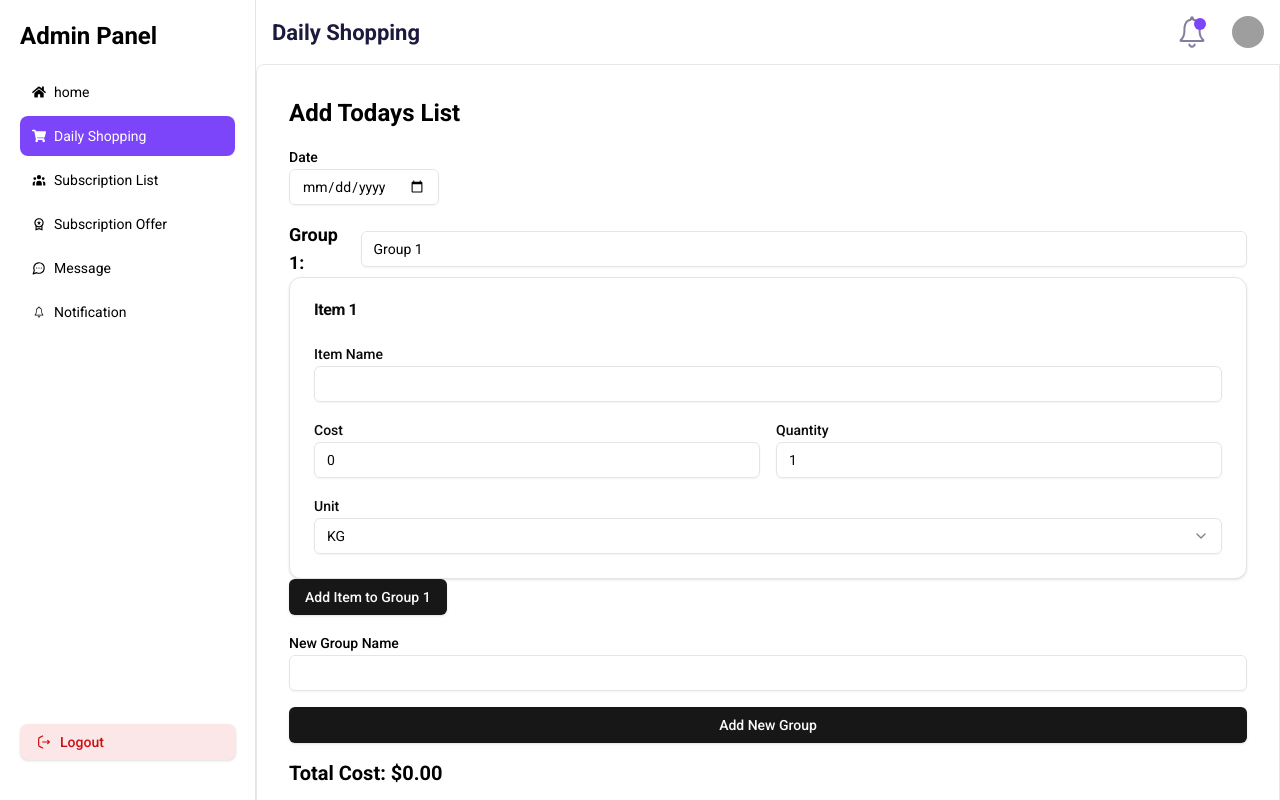
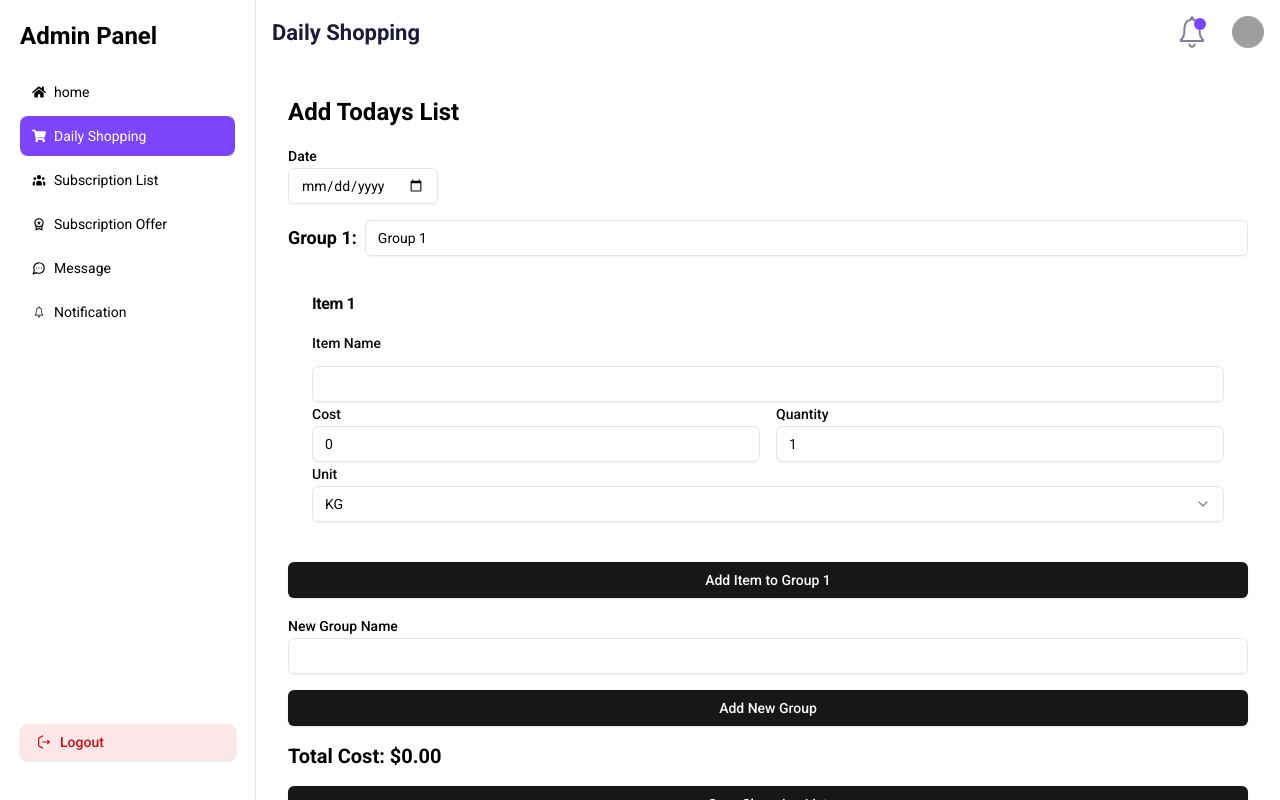
Before and after one commit to Nahid-Mahmud/prottohik-shopping-frontend, a Next.js app: page /add-daily-shopping in a window 1280 px wide. Built offline with nearby package versions, Linux system fonts and the light colour scheme; grey boxes are pictures that could not be loaded.

Commit message:
refactor ShoppingListForm and DashboardLayout for improved layout and accessibility

```diff
--- a/src/app/(defaultLayout)/layout.tsx
+++ b/src/app/(defaultLayout)/layout.tsx
@@ -34,7 +34,7 @@ export default function DashboardLayout({
       {/* Main Content */}
       <div className="lg:pl-64 h-screen overflow-y-auto">
         <Header />
-        <main className="p-4 rounded-tl-lg border h-full">{children}</main>
+        <main className="p-4 rounded-tl-lg h-full">{children}</main>
       </div>
     </div>
   );
--- a/src/components/addDailyShopping/ShoppingListForm.tsx
+++ b/src/components/addDailyShopping/ShoppingListForm.tsx
@@ -69,23 +69,24 @@ export function ShoppingListForm() {
       </div>
 
       {watchGroups.map((group, groupIndex) => (
-        <div key={groupIndex}>
+        <div key={groupIndex} className="flex flex-col gap-4">
           <div className="flex items-center gap-2">
-            <h2 className="text-lg font-bold">Group {groupIndex + 1}:</h2>
+            <h2 className="text-lg font-bold text-nowrap">Group {groupIndex + 1}:</h2>
             <Input
               {...register(`groups.${groupIndex}` as const, { required: "Group name is required" })}
               defaultValue={group}
             />
           </div>
+          <div className="flex flex-col gap-4">
             {fields
               .filter((field) => field.group === group)
               .map((field, index) => (
-              <Card key={field.id}>
+                <Card key={field.id} className="shadow-none border-none">
                   <CardHeader>
                     <CardTitle>Item {index + 1}</CardTitle>
                   </CardHeader>
-                <CardContent className="space-y-4">
-                  <div>
+                  <CardContent>
+                    <div className="flex flex-col gap-4">
                       <Label htmlFor={`items.${fields.findIndex((f) => f.id === field.id)}.name`}>Item Name</Label>
                       <Input
                         {...register(`items.${fields.findIndex((f) => f.id === field.id)}.name` as const, {
@@ -165,6 +166,7 @@ export function ShoppingListForm() {
                   </CardContent>
                 </Card>
               ))}
+          </div>
           <Button type="button" onClick={() => append({ name: "", cost: 0, quantity: 1, unit: "KG", group })}>
             Add Item to {group}
           </Button>
```
Lines whose indentation alone changed are shown as unchanged.
